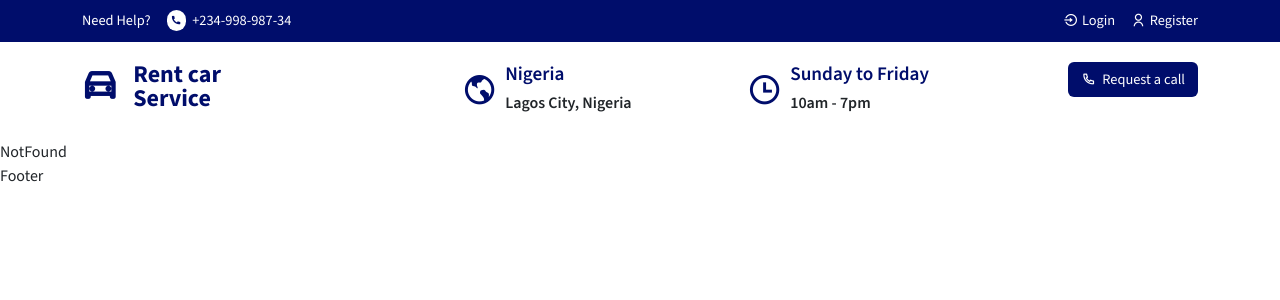
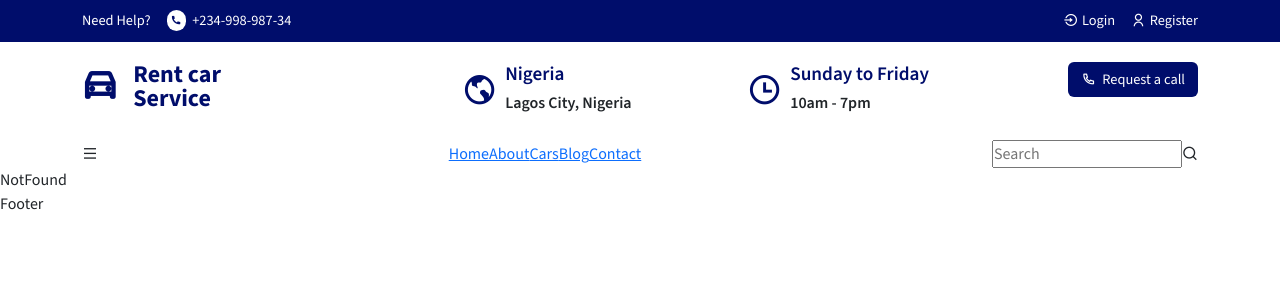
Before and after one commit to Terfa-web/IJA-Company-Limited, a React (Create React App) app: page /contant in a window 1280 px wide. Shown: the top 300 px of the page. Built offline with nearby package versions, Linux system fonts and the light colour scheme.

Commit message:
Build the navigation structure.

```diff
--- a/src/components/Header/Header.jsx
+++ b/src/components/Header/Header.jsx
@@ -1,7 +1,30 @@
 import React from "react";
 import { Container, Row, Col } from "reactstrap";
-import { Link } from "react-router-dom";
+import { Link, NavLink } from "react-router-dom";
 import "../../styles/header.css";
+
+const navLinks = [
+  {
+    path: "/home",
+    display: "Home",
+  },
+  {
+    path: "/about",
+    display: "About",
+  },
+  {
+    path: "/cars",
+    display: "Cars",
+  },
+  {
+    path: "/blogs",
+    display: "Blog",
+  },
+  {
+    path: "/contant",
+    display: "Contact",
+  },
+];
 const Header = () => {
   return (
     <header className="header">
@@ -85,6 +108,33 @@ const Header = () => {
       </div>
 
       {/* ======== main navigation ====== */}
+      <div className="main__navigation">
+        <Container>
+          <div className="navigation__wrapper d-flex align-items-center justify-content-between">
+            <span className="mobile__menu">
+              <i class="ri-menu-line"></i>
+            </span>
+
+            <div className="navigation">
+              <div className="menu">
+                {navLinks.map((item, index) => (
+                  <NavLink to={item.path} key={index}>
+                    {item.display}
+                  </NavLink>
+                ))}
+              </div>
+            </div>
+            <div className="nav__right">
+              <div className="search_box">
+                <input type="text" placeholder="Search" />
+                <span>
+                  <i class="ri-search-line"></i>
+                </span>
+              </div>
+            </div>
+          </div>
+        </Container>
+      </div>
     </header>
   );
 };
--- a/src/styles/header.css
+++ b/src/styles/header.css
@@ -90,7 +90,7 @@
   column-gap: 0.4rem;
   text-decoration: none;
   color: #fff;
-  justify-content: end;
+  justify-content: flex-end;
   font-size: 0.9rem;
   transition: 0.3s;
 }
```
